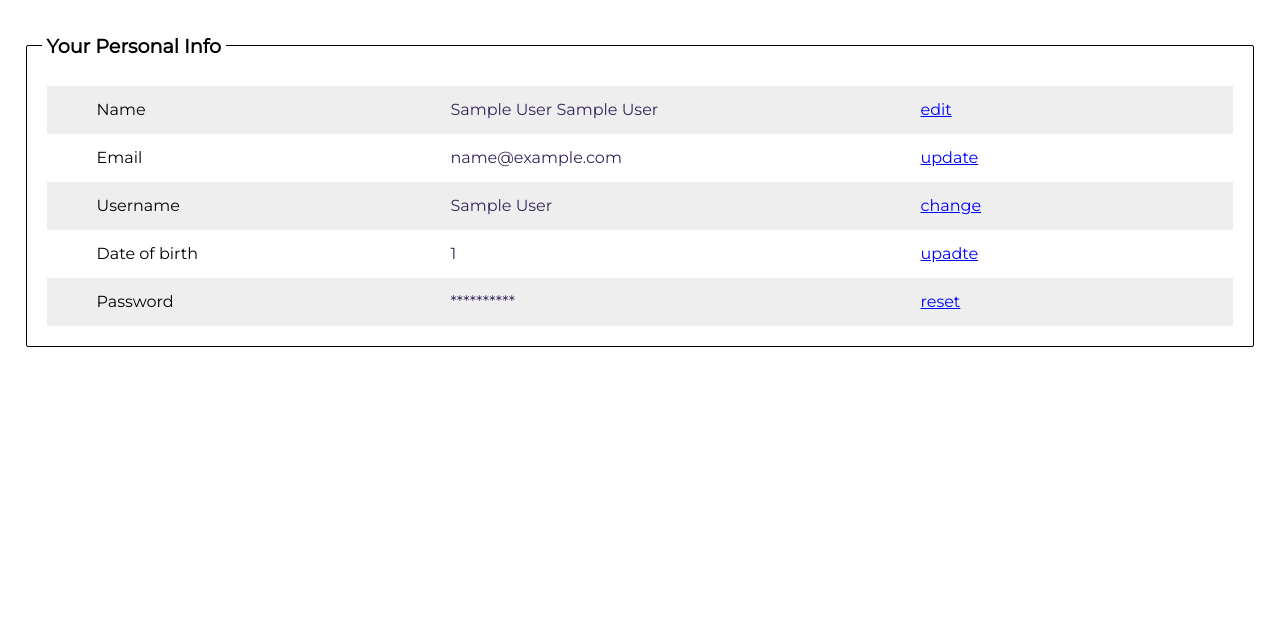
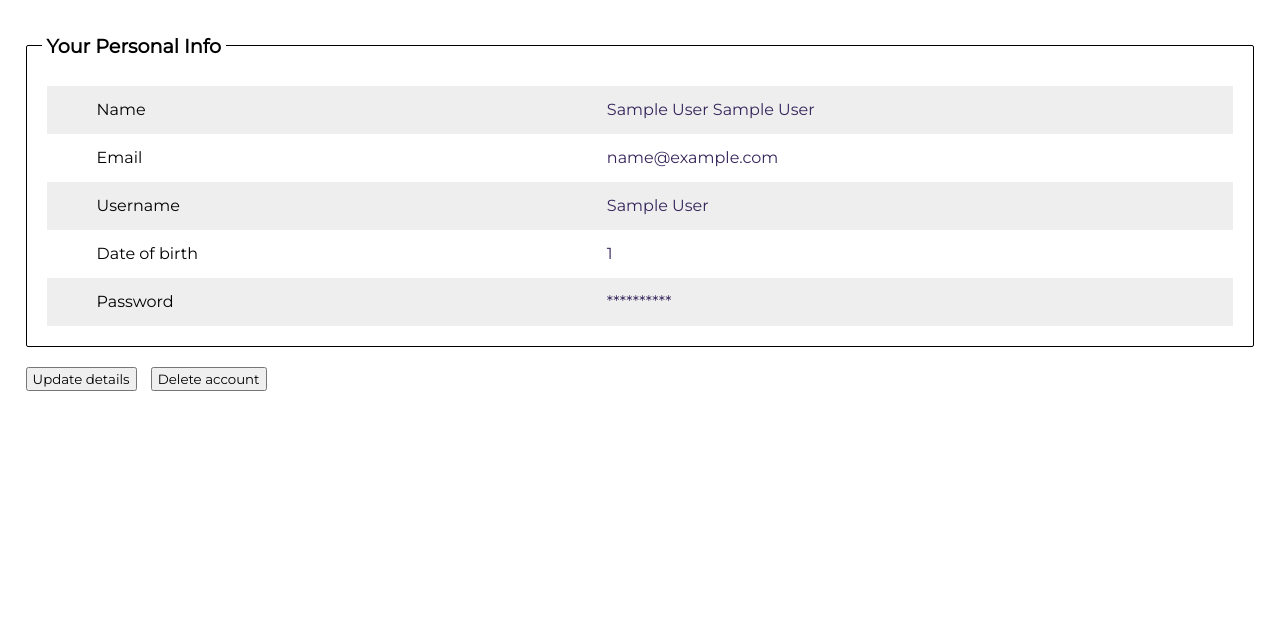
Before and after one commit to maheshgawande/LoginAndSignupSystem, a PHP site: page / in a window 1280 px wide. Shown: the part 60-691 px from the top of the page. Run offline with PHP 8.4, Linux system fonts and the light colour scheme; the visitor is signed in with stand-in values (Sample User, id 1).

Commit message:
Changes...

```diff
--- a/css/style.css
+++ b/css/style.css
@@ -222,6 +222,12 @@ main a {
 .person-info div p:nth-child(odd) {
   background-color: #eee;
 }
+main input[type="submit"] {
+  margin-right: 10px;
+  margin-top: 20px;
+  padding: 2px 5px;
+  cursor: pointer;
+}
 /*----- Main -----*/
 
 /*----- Footer css -----*/
--- a/html/login.html
+++ b/html/login.html
@@ -45,7 +45,7 @@
       <br /><br /><br />
       <p style="padding-left: 10px; font-size: 14px; color: #fff;">
         Already have an account?
-        <a href="signup.html" style="color: blue;">Signup</a>
+        <a href="signup.html">Signup</a>
       </p>
     </div>
   </body>
--- a/html/signup.html
+++ b/html/signup.html
@@ -81,6 +81,6 @@
     </div>
     <p id="output"></p>
 
-    <script src="../js/signup.js" async></script>
+    <script src="../js/validation.js" defer></script>
   </body>
 </html>
--- a/includes/front-page.inc.php
+++ b/includes/front-page.inc.php
@@ -18,14 +18,17 @@
                       <p><span>'.$_SESSION['dob'].'</span></p>
                       <p><span>**********</span></p>
                     </div>';
-              echo '<div class="attr-values-change">
-                      <p><a href="#">edit</a></p>
-                      <p><a href="#">update</a></p>
-                      <p><a href="#">change</a></p>
-                      <p><a href="#">upadte</a></p>
-                      <p><a href="#">reset</a></p>
-                    </div>';
             }
           ?>
         </div>
+        <?php
+          if (!isset($_SESSION['uname'])) {
+            echo '';
+          } else {
+            echo '<form action="modify.php" method="post" name="modify">
+                    <input type="submit" value="Update details" name="update" />
+                    <input type="submit" value="Delete account" name="delete" />
+                  </form>';
+          }
+        ?>
       </main>
```
Also changed, not shown: css/login.css (+1 -6 lines), js/validation.js (renamed from js/signup.js).
